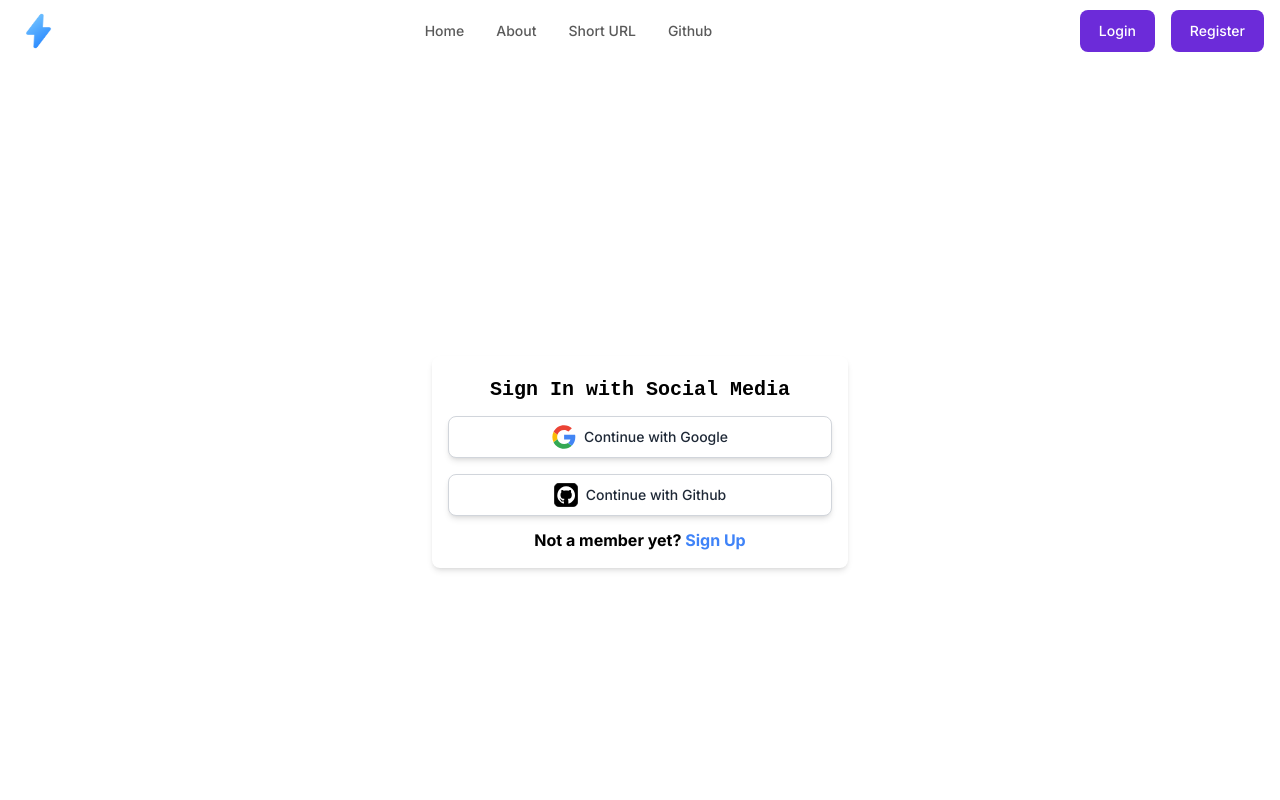
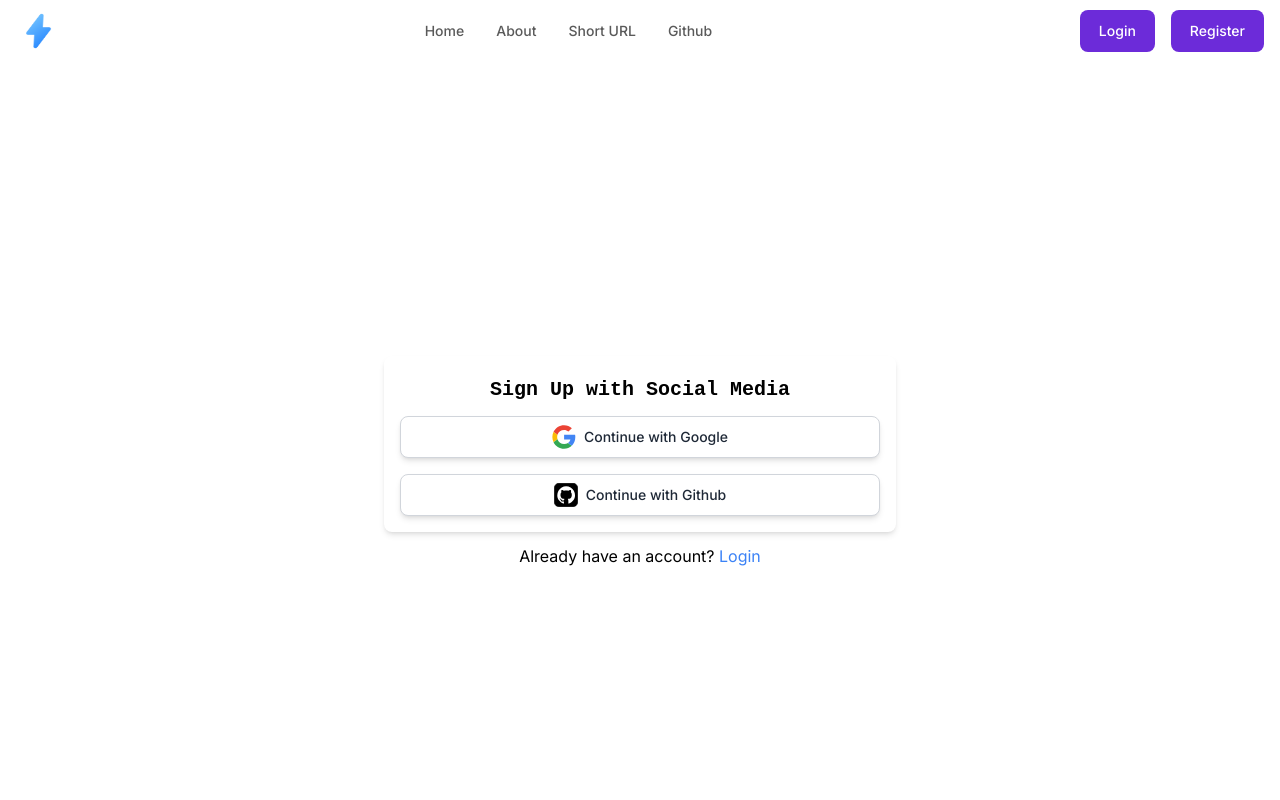
Before and after one commit to Muzamil-26/zaplink, a Next.js app in the folder nextjs/: page /login in a window 1280 px wide. Shown: the top 800 px of the page. Built offline with nearby package versions, Linux system fonts and the light colour scheme; no server answers.

Commit message:
Fix: Some Styling 1

```diff
--- a/nextjs/app/login/page.jsx
+++ b/nextjs/app/login/page.jsx
@@ -25,13 +25,16 @@ function RegisterForm() {
   }
 
   return (
-    <div className="main-signup flex h-screen w-full flex-col items-center justify-center gap-3">
-    <div className="rounded-lg bg-white p-4 font-bold shadow-md">
-        <>
-          <h1 className="p-1 text-center text-xl text-black mb-2 font-bold">Sign In with Social Media</h1>
-          <div className="flex w-96 flex-col items-center justify-center gap-4">
+    <div className="main-signup flex min-h-screen w-full flex-col items-center justify-center gap-3 p-4">
+      <div className="w-full max-w-lg rounded-lg bg-white p-4 text-[#000000!important] shadow-md">
+      <h1 className="mb-2 p-1 text-center text-xl font-bold text-black">
+          Sign Up with Social Media
+        </h1>
+        <div className="flex flex-col items-center justify-center gap-4">
           <button
-             onClick={() => handleSignIn("google")}
+            onClick={() => {
+              handleSignIn("google");
+            }}
             className="flex w-full items-center justify-center rounded-lg border border-gray-300 bg-white px-6 py-2 text-sm font-medium text-gray-800 shadow-md hover:bg-gray-200 focus:outline-none focus:ring-2 focus:ring-gray-500 focus:ring-offset-2"
           >
             <svg
@@ -48,14 +51,8 @@ function RegisterForm() {
                 fill="none"
                 fillRule="evenodd"
               >
-                  <g
-                    id="Color-"
-                    transform="translate(-401.000000, -860.000000)"
-                  >
-                    <g
-                      id="Google"
-                      transform="translate(401.000000, 860.000000)"
-                    >
+                <g id="Color-" transform="translate(-401.000000, -860.000000)">
+                  <g id="Google" transform="translate(401.000000, 860.000000)">
                     <path
                       d="M9.82727273,24 C9.82727273,22.4757333 10.0804318,21.0144 10.5322727,19.6437333 L2.62345455,13.6042667 C1.08206818,16.7338667 0.213636364,20.2602667 0.213636364,24 C0.213636364,27.7365333 1.081,31.2608 2.62025,34.3882667 L10.5247955,28.3370667 C10.0772273,26.9728 9.82727273,25.5168 9.82727273,24"
                       id="Fill-1"
@@ -90,7 +87,6 @@ function RegisterForm() {
             </svg>
             <span>Continue with Google</span>
           </button>
-
           <button
             onClick={() => handleSignIn("github")}
             className="flex w-full items-center justify-center rounded-lg border border-gray-300 bg-white px-6 py-2 text-sm font-medium text-gray-800 shadow-md hover:bg-gray-200 focus:outline-none focus:ring-2 focus:ring-gray-500 focus:ring-offset-2"
@@ -137,13 +133,12 @@ function RegisterForm() {
             <span>Continue with Github</span>
           </button>
         </div>
-        </>
-      <div className="already mt-3 text-center text-black">
-        Not a member yet?{" "}
-        <Link href={"/register"} className="text-blue-500">
-          Sign Up
+      </div>
+      <div className="text-center text-black">
+        Already have an account?{" "}
+        <Link href="/login" className="text-[#3b82f6]">
+          Login
         </Link>
-      </div>
       </div>
     </div>
   );
--- a/nextjs/app/register/page.jsx
+++ b/nextjs/app/register/page.jsx
@@ -2,7 +2,7 @@
 import React, { useState, useEffect } from "react";
 import { useSession, signIn, signOut } from "next-auth/react";
 import Link from "next/link";
-import { useRouter } from 'next/compat/router'
+import { useRouter } from "next/compat/router";
 
 function RegisterForm() {
   const router = useRouter();
@@ -27,12 +27,12 @@ function RegisterForm() {
   }
 
   return (
-    <div className="main-signup flex h-screen w-full flex-col items-center justify-center gap-3">
-      <div className="rounded-lg bg-white p-4 text-[#000000!important] shadow-md">
+    <div className="main-signup flex min-h-screen w-full flex-col items-center justify-center gap-3 p-4">
+      <div className="w-full max-w-lg rounded-lg bg-white p-4 text-[#000000!important] shadow-md">
       <h1 className="mb-2 p-1 text-center text-xl font-bold text-black">
           Sign Up with Social Media
         </h1>
-        <div className="flex w-96 flex-col items-center justify-center gap-4">
+        <div className="flex flex-col items-center justify-center gap-4">
           <button
             onClick={() => {
               signIn("google");
--- a/nextjs/app/shorturl/page.jsx
+++ b/nextjs/app/shorturl/page.jsx
@@ -3,7 +3,6 @@
 import { useState } from "react";
 import { Button } from "flowbite-react";
 import axios from "axios";
-
 
 export default function Page() {
   const [longUrl, setLongUrl] = useState("");
@@ -14,26 +13,28 @@ export default function Page() {
     const randomString = Math.random().toString(36).substring(2, 8);
 
     try {
-      const result = await axios.post("https://zaplink.onrender.com/api/zapurl",{
-        randomString,
-        longUrl,
-      });
-      if(!result){
+      const result = await axios.post(
+        "https://zaplink.onrender.com/api/zapurl",
+        {
+          randomString,
+          longUrl,
+        },
+      );
+      if (!result) {
         console.log("Error while recieving result from backend");
       }
 
-      console.log("Rersult ",result);
+      console.log("Rersult ", result);
     } catch (error) {
       console.log("Error while Posat request using axios");
     }
-
 
     setShortUrl(`https://zaplink-ten.vercel.app/${randomString}`);
   };
 
   return (
-    <div className="flex min-h-screen items-center justify-center bg-gray-50">
-      <div className="w-full max-w-md rounded-lg bg-white p-8 shadow-lg">
+    <div className="flex min-h-screen items-center justify-center bg-gray-50 px-4">
+      <div className="w-full max-w-md rounded-lg bg-white p-6 shadow-lg sm:p-8">
         <h1 className="mb-6 text-center text-2xl font-semibold text-blue-600">
           Shorten Your URL
         </h1>
@@ -51,16 +52,10 @@ export default function Page() {
           <Button color="blue" onClick={generateShortUrl}>
             Generate Short URL
           </Button>
-          {/* <button
-
-            className="w-full bg-blue-600 text-white py-2 rounded-md hover:bg-blue-700 transition-all"
-          >
-            Generate Short URL
-          </button> */}
 
           {/* Display the Short URL */}
           {shortUrl && (
-            <div className="mt-4 rounded-md bg-gray-100 p-4 text-center">
+            <div className="mt-4 break-words rounded-md bg-gray-100 p-4 text-center">
               <p className="text-lg text-gray-800">
                 Your shortened URL:{" "}
                 <a
@@ -73,7 +68,6 @@ export default function Page() {
                 </a>
               </p>
             </div>
-
           )}
         </div>
       </div>
```
Lines whose indentation alone changed are shown as unchanged.
